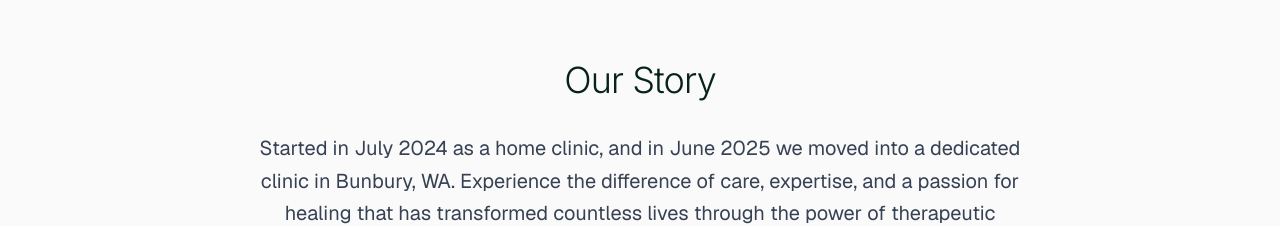
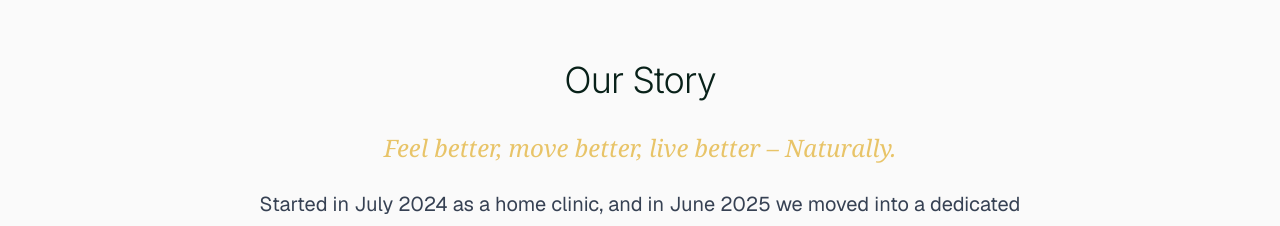
Before and after one commit to kadynjaipearce/mockup-site, a Next.js app: page / in a window 1280 px wide. Shown: the part 820-1046 px from the top of the page. Built offline with nearby package versions, Linux system fonts and the light colour scheme.

Commit message:
💄 style(about): add slogan under heading on home about section.

```diff
--- a/components/About.tsx
+++ b/components/About.tsx
@@ -54,6 +54,12 @@ const About = () => {
         >
           Our Story
         </motion.h2>
+        <motion.div
+          variants={itemVariants}
+          className="font-serif text-xl md:text-2xl italic text-spa-accent mb-6"
+        >
+          Feel better, move better, live better – Naturally.
+        </motion.div>
         <motion.p
           variants={itemVariants}
           className="text-lg md:text-xl text-gray-700 leading-relaxed mb-12 max-w-3xl mx-auto"
```
